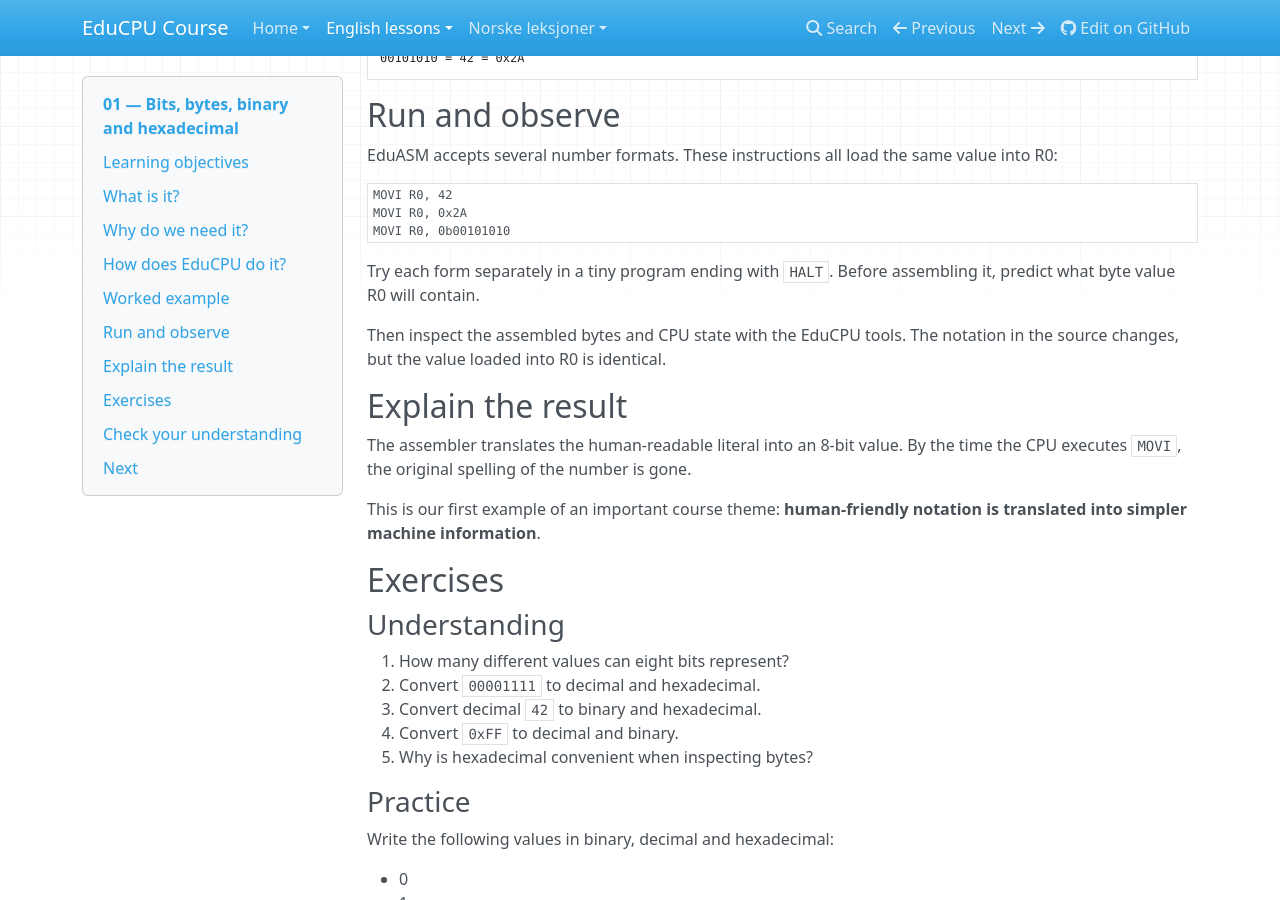
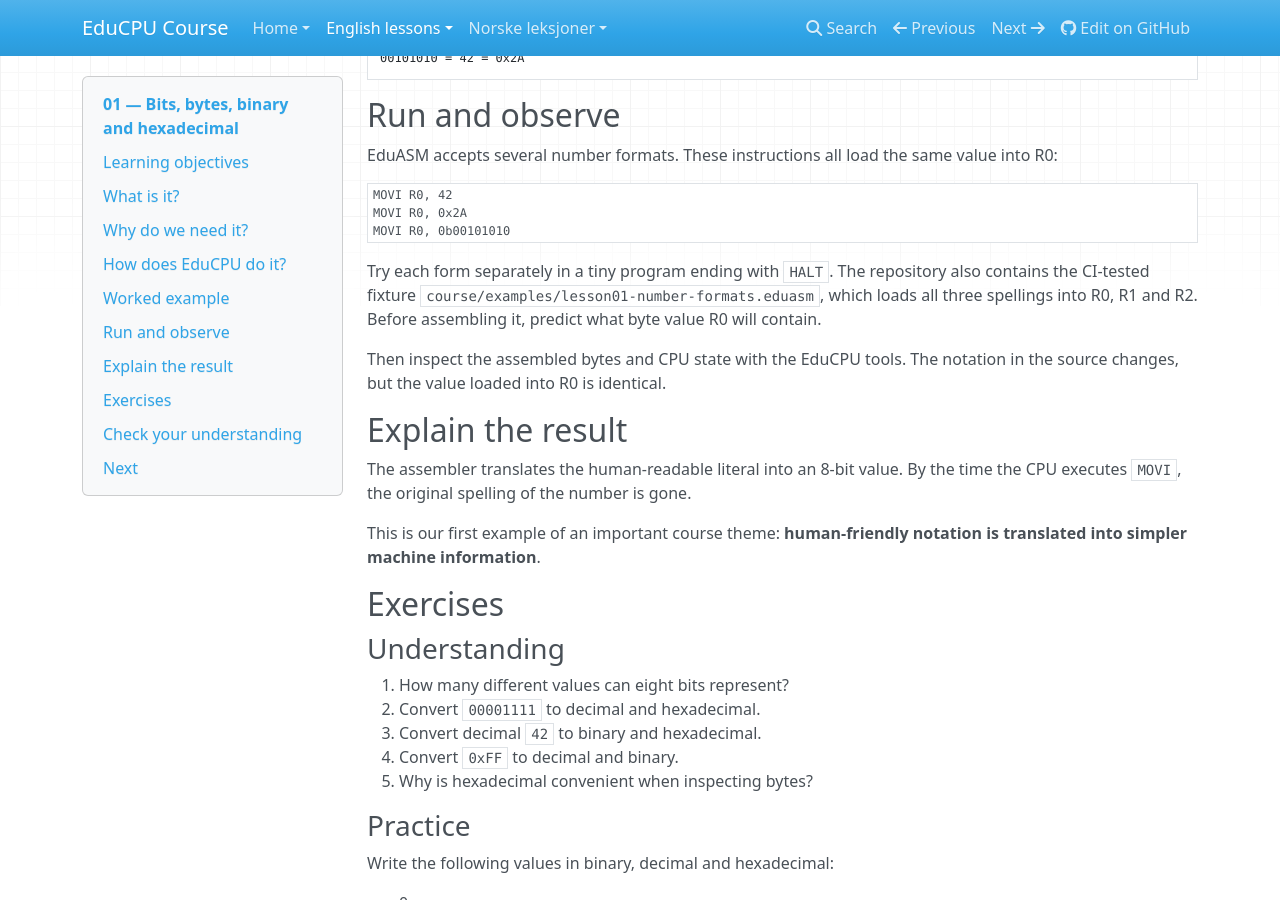
Before and after one commit to Ploos-AS/EduCPU, an MkDocs documentation site: the page built from course/en/lessons/01-bits-bytes-hex.md, in a window 1280 px wide and 900 px high, scrolled down 1864 px. Built offline with MkDocs 1.6.1, drawn with Linux system fonts in a browser that asks for light colours; nearby versions of some CDN libraries.

Commit message:
M7: link lesson 01 to tested fixture

````diff
--- a/course/en/lessons/01-bits-bytes-hex.md
+++ b/course/en/lessons/01-bits-bytes-hex.md
@@ -97,7 +97,7 @@ MOVI R0, 0x2A
 MOVI R0, 0b00101010
 ```
 
-Try each form separately in a tiny program ending with `HALT`. Before assembling it, predict what byte value R0 will contain.
+Try each form separately in a tiny program ending with `HALT`. The repository also contains the CI-tested fixture `course/examples/lesson01-number-formats.eduasm`, which loads all three spellings into R0, R1 and R2. Before assembling it, predict what byte value R0 will contain.
 
 Then inspect the assembled bytes and CPU state with the EduCPU tools. The notation in the source changes, but the value loaded into R0 is identical.
 
````
